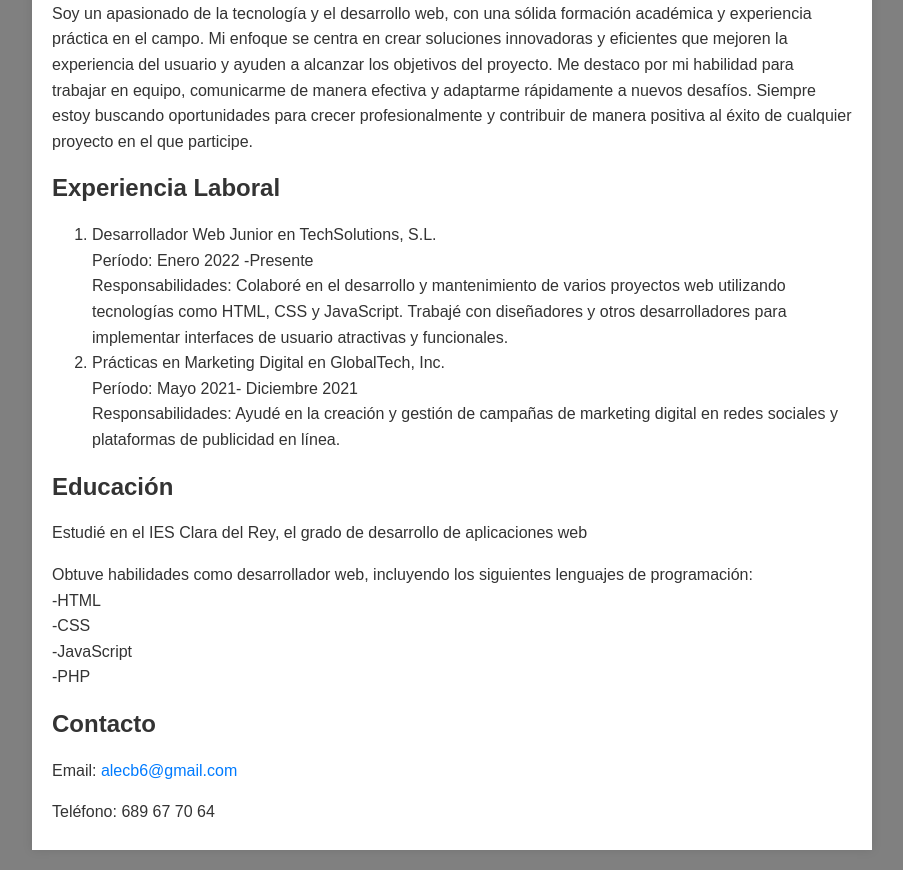
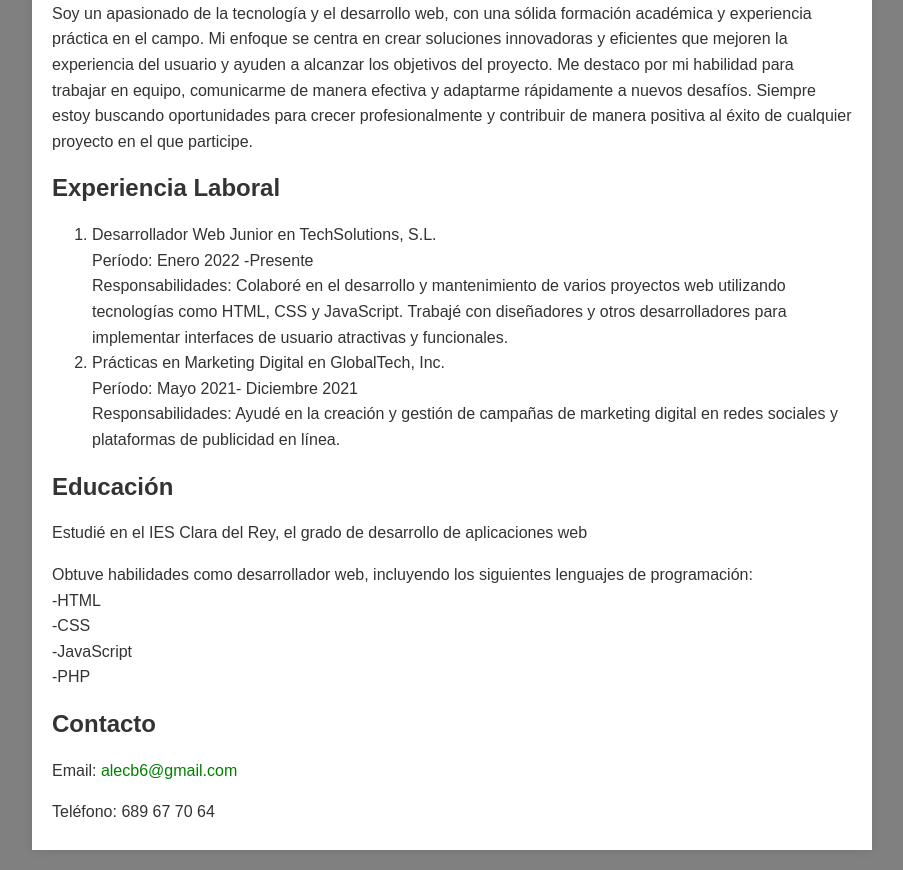
Before and after one commit to alecb6/CV_AlexC, a plain HTML site: page index.html in a window 1280 px wide. Shown: the part 119-989 px from the top of the page, without its empty margins (188-1091 px from the left). Drawn offline with Linux system fonts and the light colour scheme.

Commit message:
Update index.html

```diff
--- a/index.html
+++ b/index.html
@@ -37,9 +37,10 @@
         margin-bottom: 5px;
       }
       .contacto a {
-        color: #007bff;
+        color: green;
         text-decoration: none;
       }
+
     </style>
   </head>
   <body>
```
